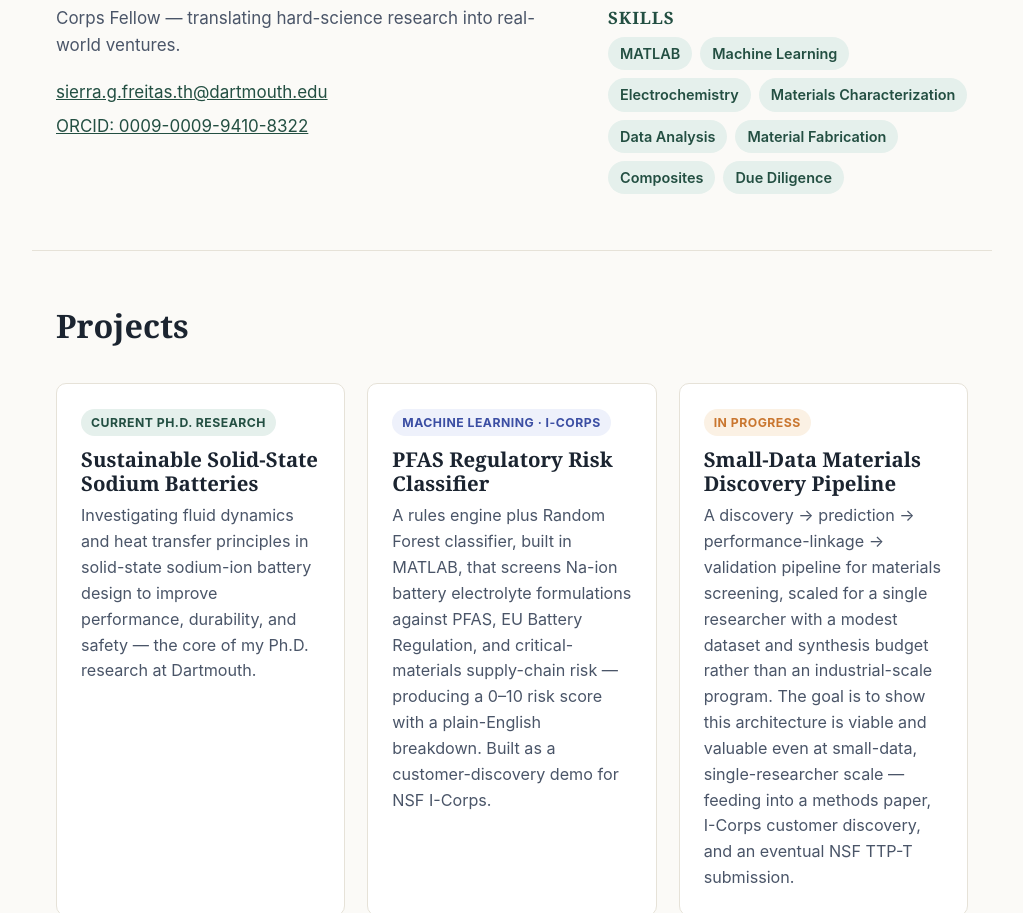
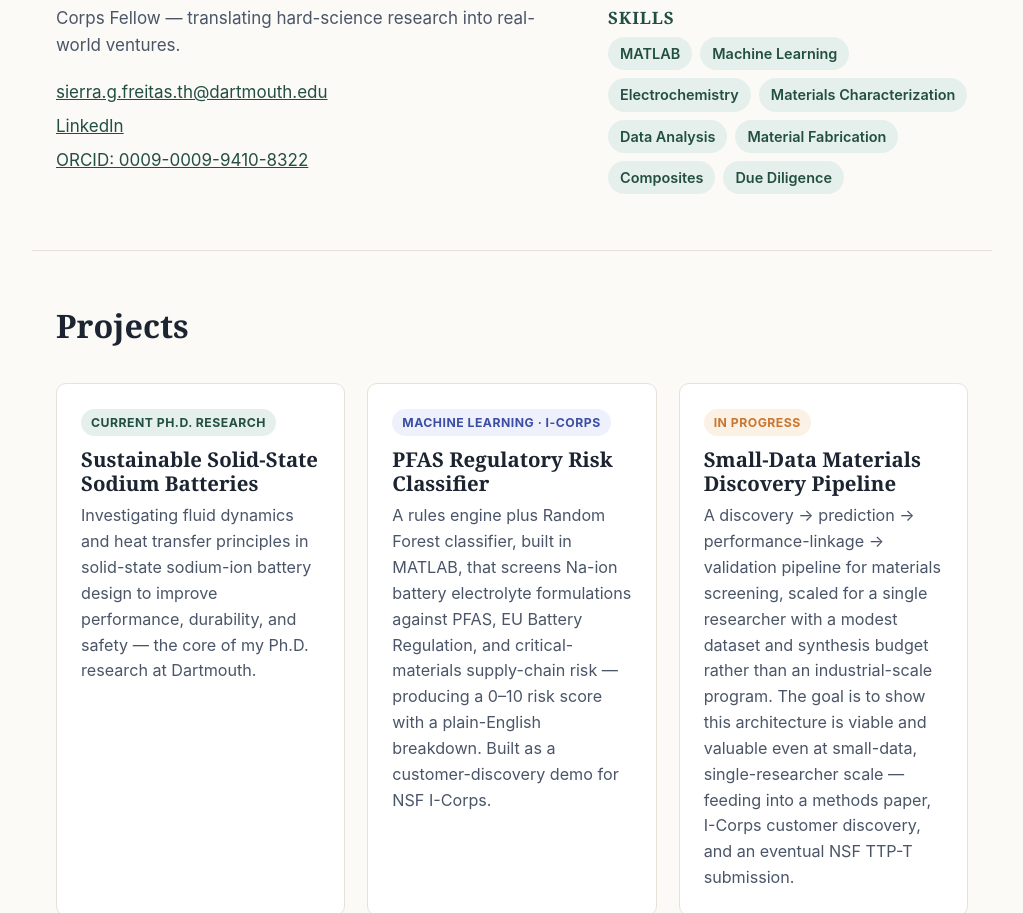
Before and after one commit to sfreitas1118/sfreitas1118.github.io, a plain HTML site: page index.html in a window 1280 px wide. Shown: the part 912-1825 px from the top of the page, without its empty margins (128-1151 px from the left). Drawn offline with Linux system fonts and the light colour scheme.

Commit message:
Add LinkedIn link

```diff
--- a/index.html
+++ b/index.html
@@ -49,6 +49,7 @@
         <p>My background spans battery R&amp;D at Storagenergy Technologies, nuclear materials research at Lawrence Livermore National Laboratory, and ceramics processing at the University of Utah. I'm currently applying machine learning to materials screening and battery diagnostics, and working as a Sourcing Intern at Rhapsody Venture Partners and an NSF I-Corps Fellow — translating hard-science research into real-world ventures.</p>
         <ul class="link-list">
           <li><a href="mailto:sierra.g.freitas.th@dartmouth.edu">sierra.g.freitas.th@dartmouth.edu</a></li>
+          <li><a href="https://www.linkedin.com/in/sierra-freitas/" target="_blank" rel="noopener">LinkedIn</a></li>
           <li><a href="https://orcid.org/0009-0009-9410-8322" target="_blank" rel="noopener">ORCID: 0009-0009-9410-8322</a></li>
         </ul>
       </div>
```
